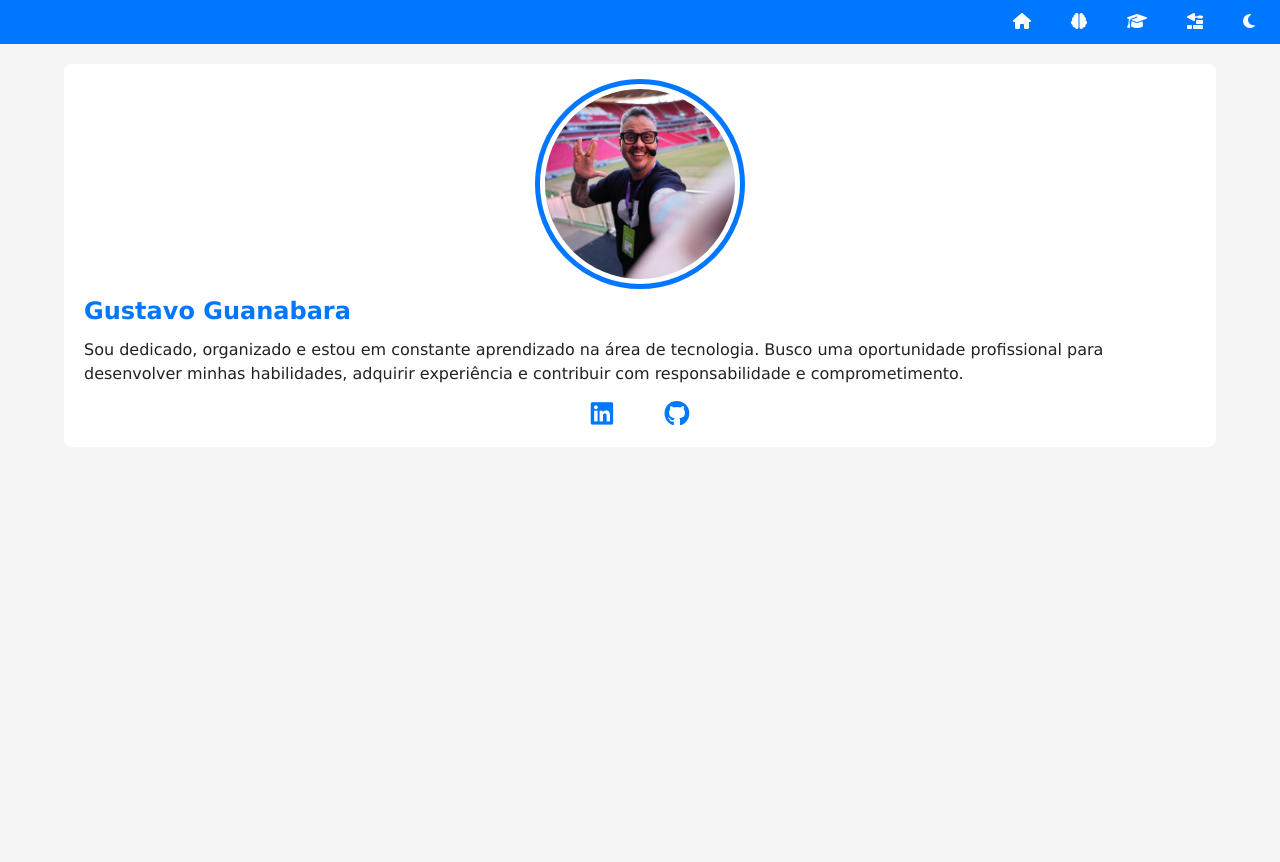
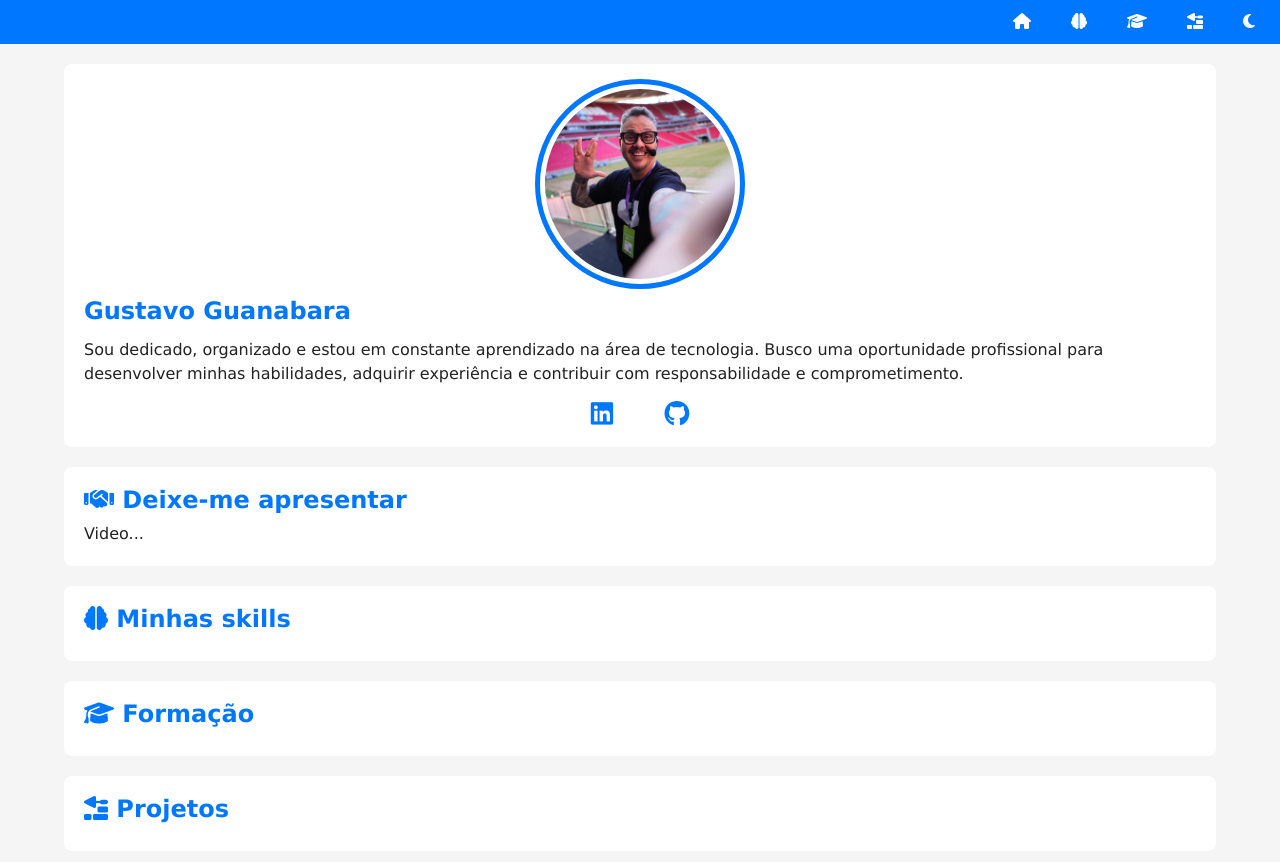
Before and after one commit to ricardosask2007-beep/projeto-portifolio, a plain HTML site: page index.html in a window 1280 px wide. Before the commit the page ends 800 px from the top, so only its background shows below. Drawn offline with Linux system fonts and the light colour scheme.

Commit message:
add seção

```diff
--- a/estilos/style.css
+++ b/estilos/style.css
@@ -109,3 +109,19 @@
 div#social a:hover {
   color: var(--destaque-inverso);
 }
+
+section#detalhes {
+  grid-column: 2;
+}
+
+article {
+  background-color: var(--fundo-card);
+  padding: 20px;
+  margin-bottom: 20px;
+  border-radius: 8px;
+}
+
+article h2 {
+  color: var(--destaque);
+  margin-bottom: 10px;
+}
--- a/index.html
+++ b/index.html
@@ -30,8 +30,24 @@
                 <a href="https://github.com/ricardosask2007-beep" target="_blank" rel="nowfollow"><i class="fa-brands fa-github"></i></a>
             </div>
         </section>
+
         <section id="detalhes">
+            <article id="video">
+                <h2><i class="fa-solid fa-handshake"></i> Deixe-me apresentar</h2>
+                <p>Video...</p>
+            </article> <!-- fim article#video -->
 
+            <article id="skills">
+                <h2><i class="fa-solid fa-brain"></i> Minhas skills</h2>
+            </article> <!-- Fim article#skills -->
+
+            <article id="formacao">
+                <h2><i class="fa-solid fa-graduation-cap"></i> Formação</h2>
+            </article> <!-- fim article#formacao -->
+
+            <article id="projetos">
+                <h2><i class="fa-solid fa-trowel-bricks"></i> Projetos</h2>
+            </article> <!-- Fim article#projetos-->
         </section>
     </main>
     <footer>
```
